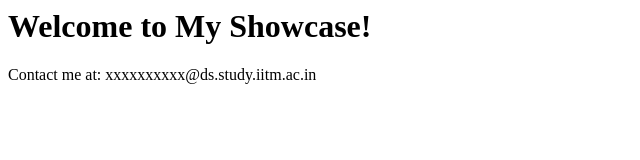
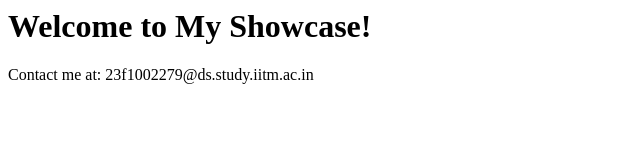
Before and after one commit to 23f1002279/TDS_W2_GIT, a plain HTML site: page index.html in a window 1280 px wide. Shown: the full height of the page, 0-640 px from the left. Drawn offline with Linux system fonts and the light colour scheme.

Commit message:
Update index.html

```diff
--- a/index.html
+++ b/index.html
@@ -4,6 +4,6 @@
 </head>
 <body>
   <h1>Welcome to My Showcase!</h1>
-  <p>Contact me at: <!--email_off-->xxxxxxxxxx@ds.study.iitm.ac.in<!--/email_off--></p>
+  <p>Contact me at: <!--email_off-->23f1002279@ds.study.iitm.ac.in<!--/email_off--></p>
 </body>
 </html>
```
